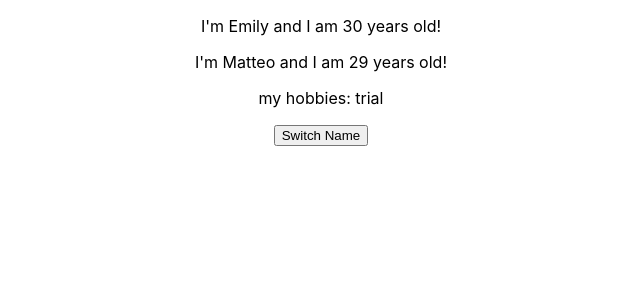
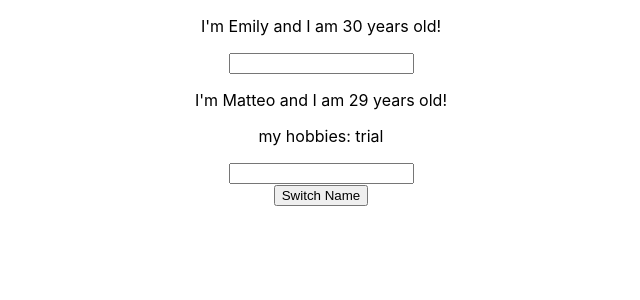
Before and after one commit to emilymeroni/reactTraining, a React (Create React App) app in the folder react-complete-guide/: page / in a window 1280 px wide. Shown: the top 300 px of the page, without its empty margins (319-959 px from the left). Built offline with nearby package versions, Linux system fonts and the light colour scheme.

Commit message:
Added handlers to the Persons

```diff
--- a/react-complete-guide/src/App.js
+++ b/react-complete-guide/src/App.js
@@ -12,20 +12,30 @@ const app = props => {
     ]
   });
 
-  const switchNameHandler = () => {
+  const switchNameHandler = (newName) => {
     // DO NOT mutate state directly
     // this.state.persons[0].name = 'Emilia';
     // this will allow React to understand it should update the dom
     setPersonsState({
       persons: [
-        { name: 'Emilia', age: 20 },
+        { name: newName, age: 20 },
         { name: 'Matto', age: 35 },
       ]
     });
   }
+
+  const nameChangedHandler = (event) => {
+    setPersonsState({
+      persons: [
+        { name: event.target.value, age: 10 },
+        { name: 'Mattea', age: 40 },
+      ]
+    });
+  }
+
     return (
       <div className="App">
-        <Person name={personsState.persons[0].name} age={personsState.persons[0].age} />
+        <Person changed={nameChangedHandler} name={personsState.persons[0].name} age={personsState.persons[0].age} />
         <Person name={personsState.persons[1].name} age={personsState.persons[1].age}>my hobbies: trial</Person>
         {/* onClick needs to be uppercase */}
         <button onClick={switchNameHandler}>Switch Name</button>
--- a/react-complete-guide/src/Person/Person.js
+++ b/react-complete-guide/src/Person/Person.js
@@ -3,8 +3,9 @@ import React from 'react';
 const person = (props) => {
   return (
     <div>
-      <p>I'm {props.name} and I am {props.age} years old!</p>
+      <p onClick={props.click}>I'm {props.name} and I am {props.age} years old!</p>
       <p>{props.children}</p>
+      <input type="text" onChange={props.changed}/>
     </div>
   )
 }
```
Also changed, not shown: 1 other file (tests, documents, lock files or other folders).
